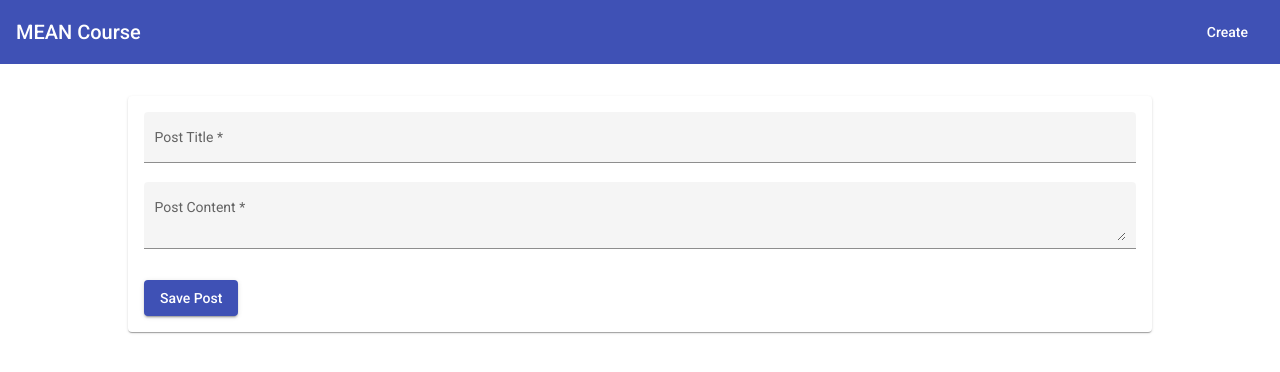
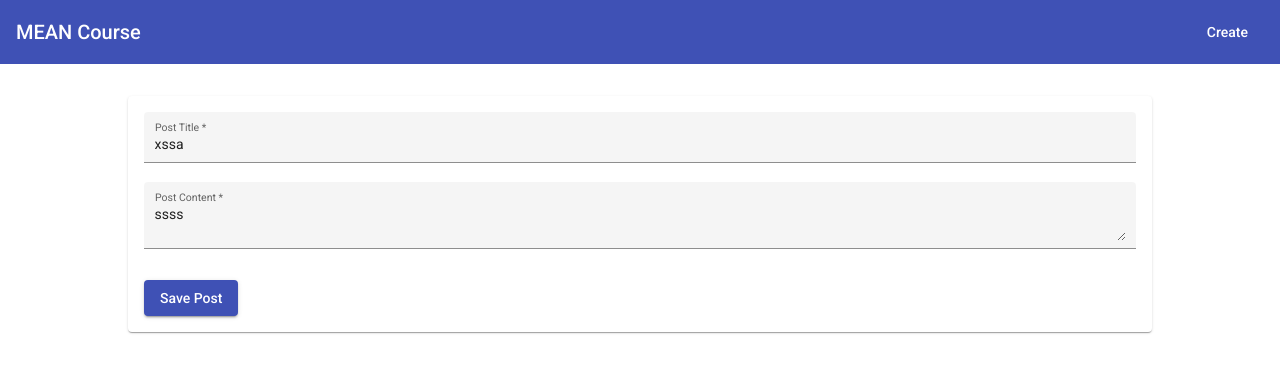
Before and after one commit to Bjthomas11/MEAN-updated, an Angular app: page /edit/1 in a window 1280 px wide. Shown: the top 372 px of the page. Built offline with nearby package versions, Linux system fonts and the light colour scheme; data requests are answered from the project's data file.

Commit message:
fixed create posts bug, added ? so it checks first

```diff
--- a/db.json
+++ b/db.json
@@ -1,8 +1,8 @@
 {
   "posts": [
     {
-      "title": "UPDATED!!!",
-      "content": "UPDATED!!!",
+      "title": "xssa",
+      "content": "ssss",
       "id": 1
     }
   ]
--- a/src/app/core/services/post.service.ts
+++ b/src/app/core/services/post.service.ts
@@ -27,7 +27,7 @@ export class PostService {
 
   getPost(id: any) {
     let url = env.POSTS_API;
-    return this.http.get<Post[]>(`${url}/posts/${id}`);
+    return this.http.get<any>(`${url}/posts/${id}`);
   }
 
   addPost(post: Post) {
@@ -40,7 +40,6 @@ export class PostService {
   updatePost(id: any, post: Post) {
     let url = env.POSTS_API;
     this.posts.push(post);
-    // localStorage.setItem('posts', JSON.stringify(this.posts));
     return this.http.put<Post[]>(`${url}/posts/${id}`, post, httpOptions);
   }
 
--- a/src/app/shared/posts/post-create/post-create.component.html
+++ b/src/app/shared/posts/post-create/post-create.component.html
@@ -7,7 +7,7 @@
         name="title"
         required
         #title="ngModel"
-        [ngModel]="post.title"
+        [ngModel]="post?.title"
       />
       <mat-error *ngIf="title.invalid">Enter a Post Title</mat-error>
     </mat-form-field>
@@ -15,7 +15,7 @@
       <mat-label>Post Content</mat-label>
       <textarea
         matInput
-        [ngModel]="post.content"
+        [ngModel]="post?.content"
         name="content"
         #content="ngModel"
         required
--- a/src/app/shared/posts/post-create/post-create.component.ts
+++ b/src/app/shared/posts/post-create/post-create.component.ts
@@ -26,7 +26,9 @@ export class PostCreateComponent implements OnInit {
       if (params.has('id')) {
         this.editMode = true;
         this.postId = params.get('id');
-        this.post = this.postService.getPost(this.postId);
+        this.postService.getPost(this.postId).subscribe((post: any) => {
+          this.post = { id: post.id, title: post.title, content: post.content };
+        });
       } else {
         this.editMode = false;
         this.postId = null;
--- a/src/app/shared/posts/post-list/post-list.component.ts
+++ b/src/app/shared/posts/post-list/post-list.component.ts
@@ -22,6 +22,5 @@ export class PostListComponent implements OnInit {
   onDelete(post: any) {
     this.postService.deletePost(post).subscribe();
     this.posts = this.posts.filter((p) => p.id !== post.id);
-    // localStorage.setItem('posts', JSON.stringify(this.posts));
   }
 }
```
